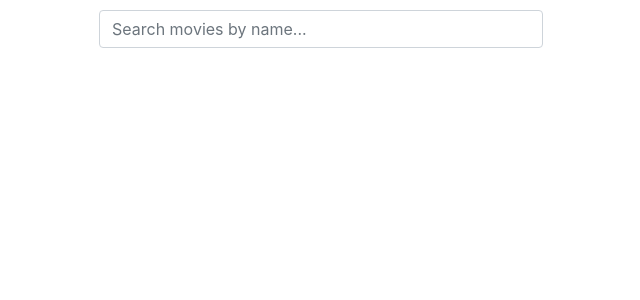
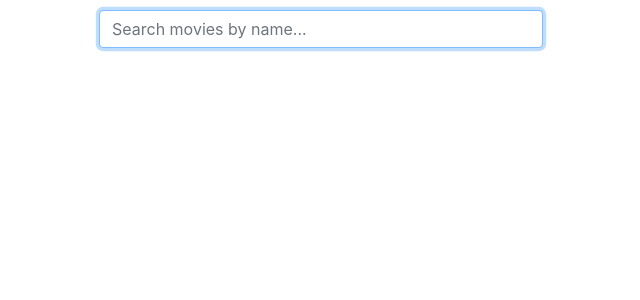
Before and after one commit to nikeshmhr/movie-catalogue, a React app: page / in a window 1280 px wide. Shown: the top 300 px of the page, without its empty margins (319-959 px from the left). Built offline with nearby package versions, Linux system fonts and the light colour scheme.

Commit message:
Minor fix.

```diff
--- a/src/App.js
+++ b/src/App.js
@@ -14,9 +14,9 @@ export default class App extends React.Component {
 
 	searchHandler(e) {
 		e.preventDefault();
-		console.log(this.state.searchTerm);
-		this.setState({ error: "", loading: true });
+
 		if (this.state.searchTerm) {
+			this.setState({ error: "", loading: true });
 			// Call api to search movies
 			fetch(
 				`http://www.omdbapi.com/?apikey=c32f98b8&type=movie&s=${this.state.searchTerm}`
--- a/src/Search.js
+++ b/src/Search.js
@@ -14,6 +14,7 @@ class Search extends React.Component {
 					placeholder="Search movies by name..."
 					value={this.props.value}
 					onChange={e => this.props.changeHandler(e)}
+					autoFocus
 				/>
 			</form>
 		);
```
